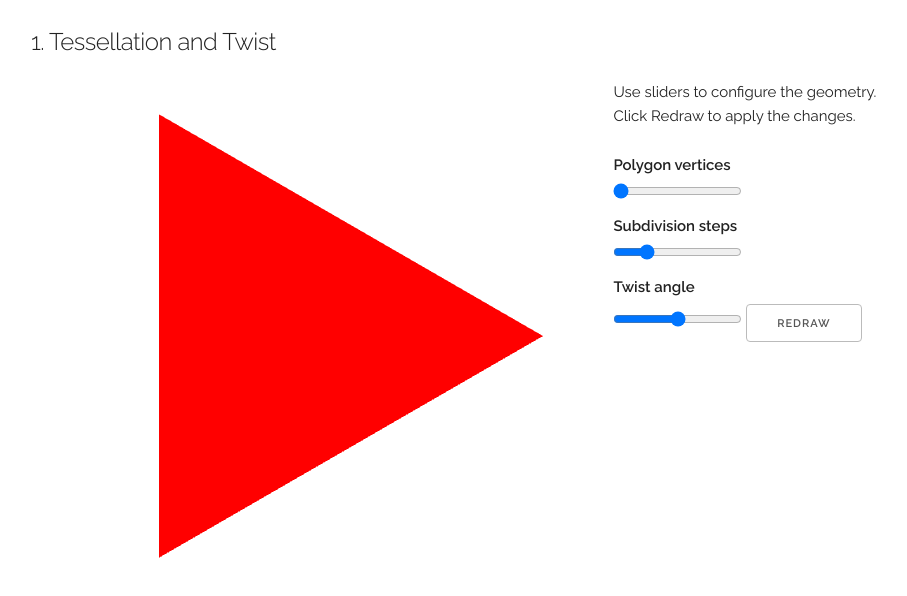
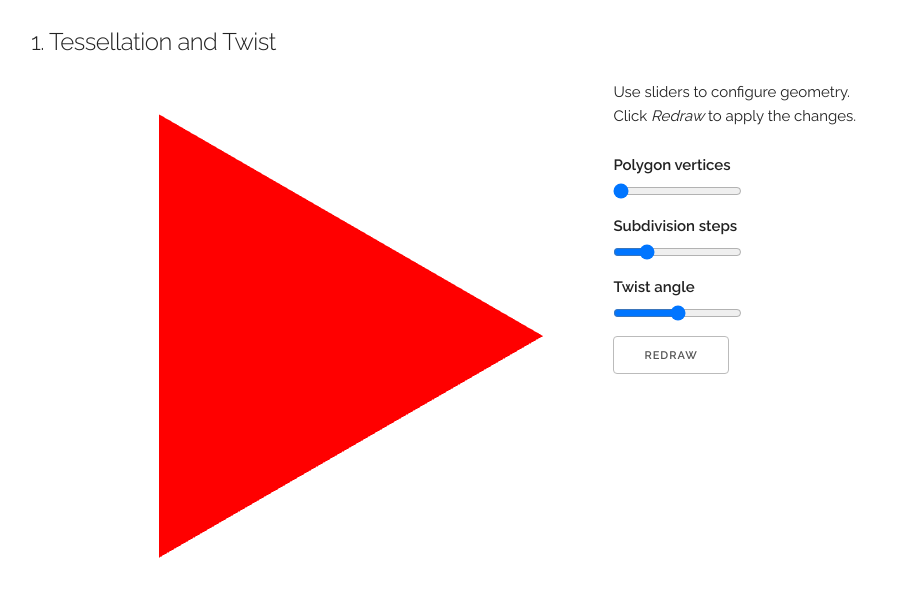
Before and after one commit to msalkovic/coursera-webgl, a plain HTML site: page assignment1/index.html in a window 1280 px wide. Shown: the whole page, without its empty margins (129-1036 px from the left). Drawn offline with Linux system fonts and the light colour scheme.

Commit message:
Minor changes in text

```diff
--- a/assignment1/index.html
+++ b/assignment1/index.html
@@ -51,9 +51,10 @@
 
     <div class="four columns">
       <p>
-      Use sliders to configure the geometry.</br>
-      Click Redraw to apply the changes.
+      Use sliders to configure geometry.</br>
+      Click <em>Redraw</em> to apply the changes.
       </p>
+
       <label for="num-vertices" id="num-vertices-label">Polygon vertices</label>
       <input oninput="window.app.onInputVertices()"
              name="num-vertices"
@@ -84,6 +85,7 @@
              step="1"
              value="0">
 
+      </br>
       <button type="button" onclick="window.app.redraw();">Redraw</button>
     </div>
   </div>
```
